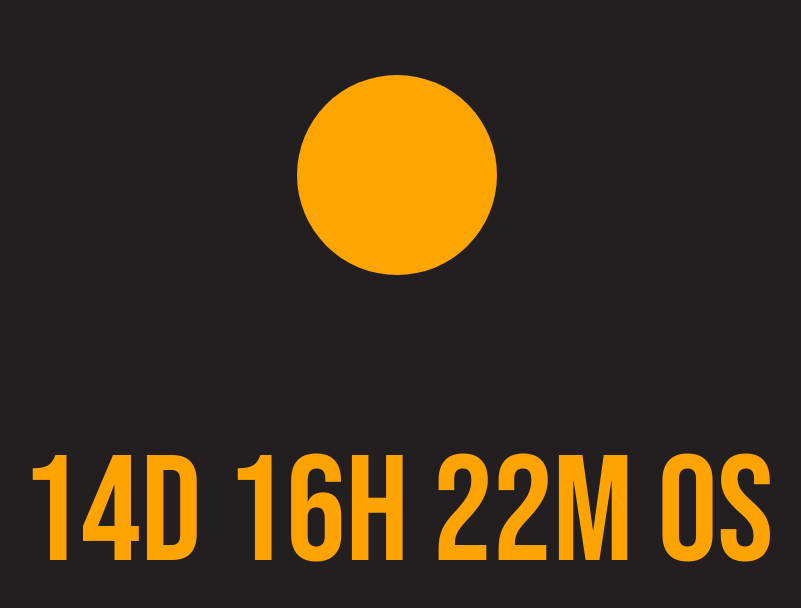
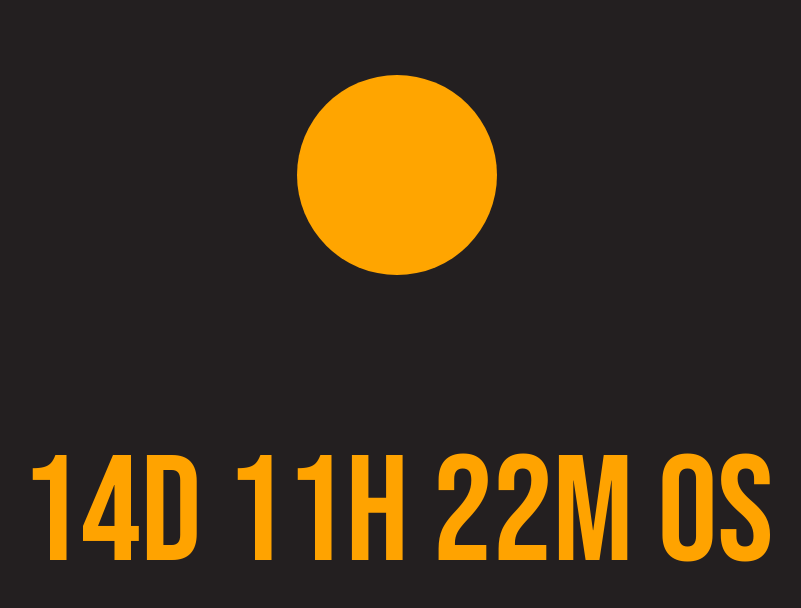
Before and after one commit to Heigremont/hgmt, a plain HTML site: page index.html in a window 1280 px wide. Shown: the whole page, without its empty margins (243-1044 px from the left). Drawn offline with Linux system fonts and the light colour scheme.

Commit message:
Update index.html

```diff
--- a/index.html
+++ b/index.html
@@ -32,7 +32,7 @@ svg {
 <p id="demo">
 
 <script>
-var countDownDate = new Date("May 27, 2023 20:00:00 EST").getTime();
+var countDownDate = new Date("May 27, 2023 20:00:00").getTime();
 var x = setInterval(function() {
 
   var now = new Date().getTime();
```
